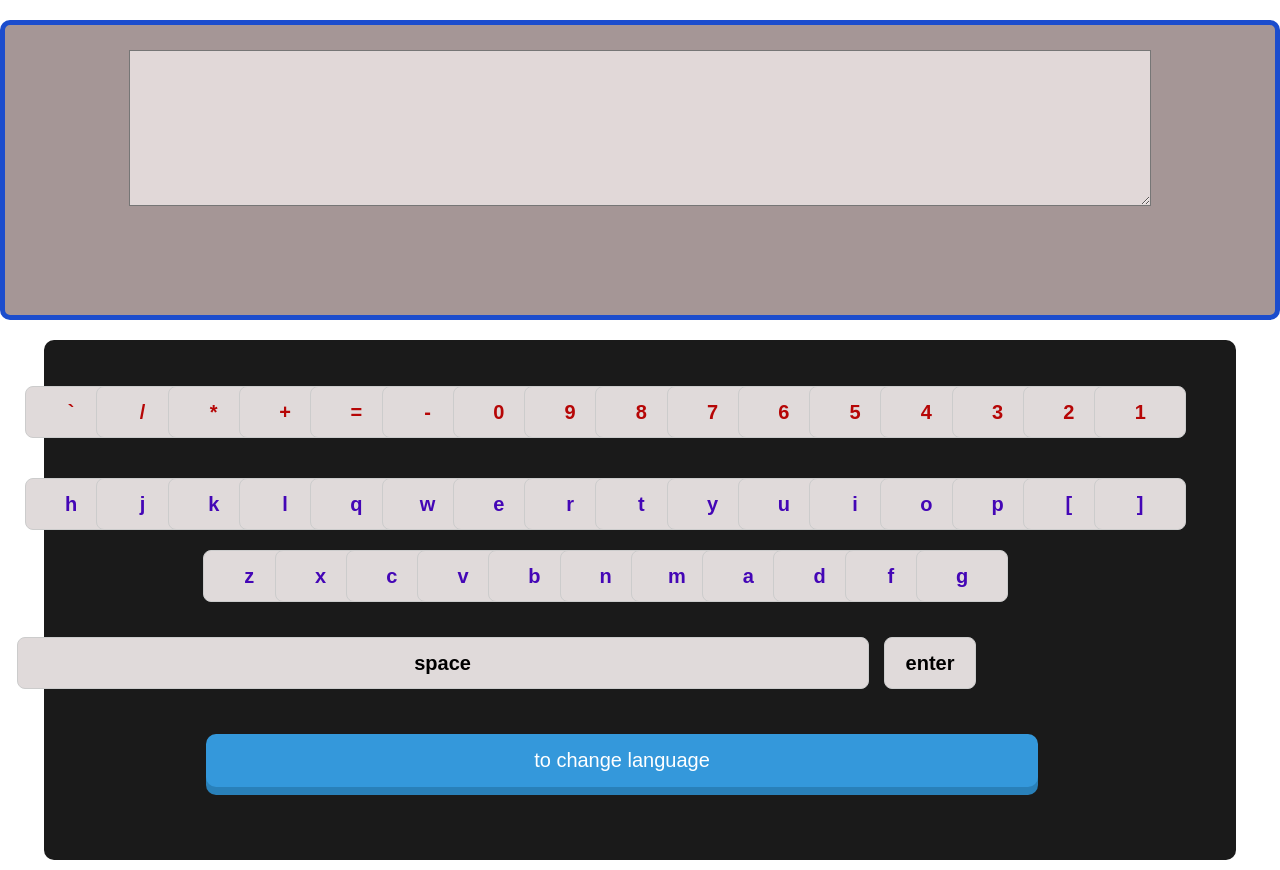
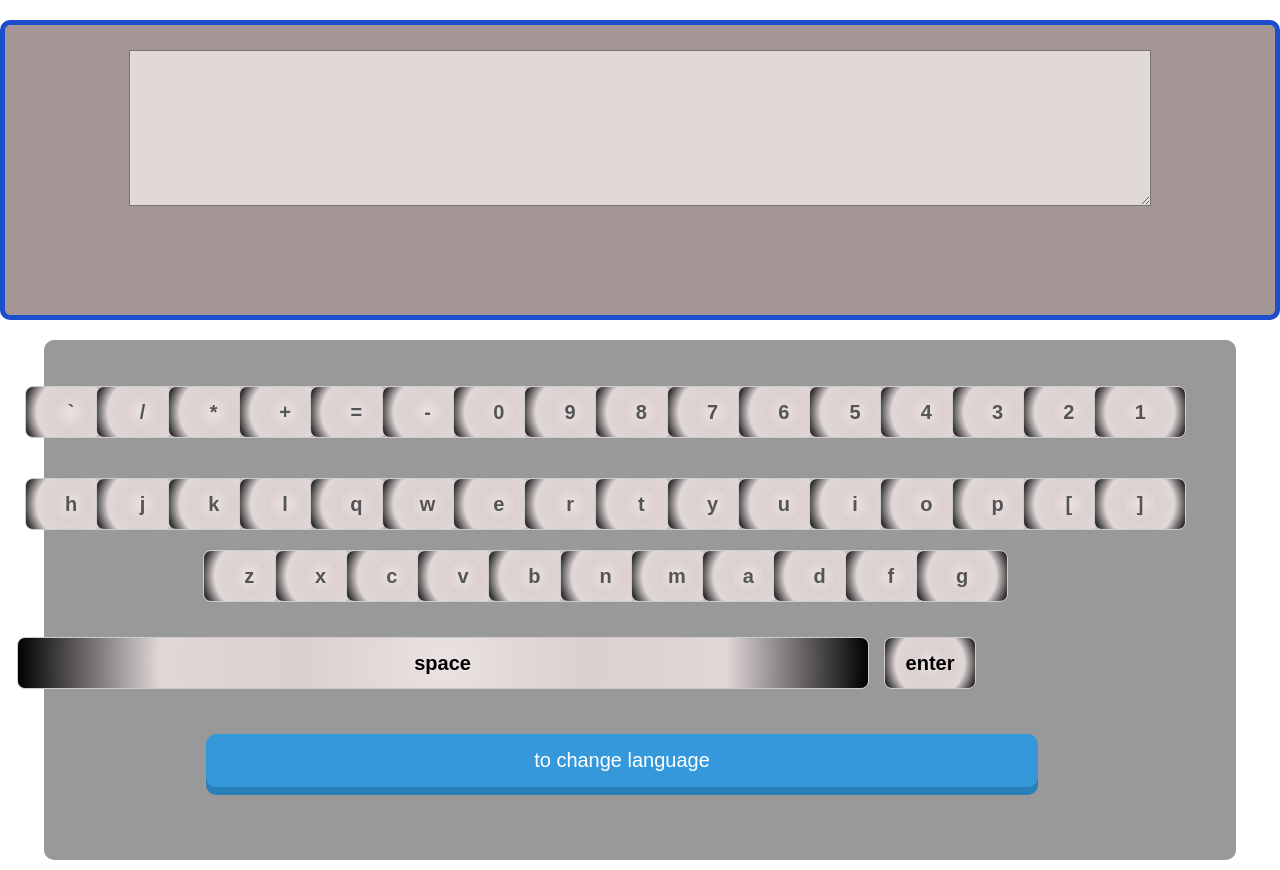
Before and after one commit to EOSHUA/simple-keyboard, a React (Create React App) app: page / in a window 1280 px wide. Built offline with nearby package versions, Linux system fonts and the light colour scheme.

Commit message:
fix color

```diff
--- a/src/App.js
+++ b/src/App.js
@@ -1,38 +1,29 @@
-
 import './App.css';
-import Keys from './components/keys'
+import Keys from './components/keys';
 import Screen from './components/screen';
 import Word from './components/word';
 import React, { useState } from "react";
 
-
 function App() {
+  const [isEnglish, setLanguage] = useState(true);
+  const [currentLetters, setCurrentLetters] = useState(" ");
 
   let keyboard;
   let keyboardNumber = "1234567890-=+*/`".split("");
 
-  const [isEnglish, setLangeuge] = useState(true);
-  const [currentLetters, setCurrentLetters] = useState(" ")
-
   if (isEnglish) {
     keyboard = "[]poiuytrewqlkjhgfdamnbvcxz".split("");
-
-  }
-  else {
+  } else {
     keyboard = "אבגדהוזחטיכךלמנסעפףצץקרשת".split("");
   }
+
   return (
-
     <div className="App">
-
       <Screen currentText={currentLetters} />
-
       <Keys>
         <div className="numberKeys">
           {keyboardNumber.map((item, index) => (
             <Word key={index} letter={item} myOnClick={() => setCurrentLetters(currentLetters + item)} />
-
-
           ))}
         </div>
         <br></br>
@@ -40,11 +31,10 @@ function App() {
         <div className="letterKeys">
           {keyboard.map((item, index) => (
             <Word key={index} letter={item} myOnClick={() => setCurrentLetters(currentLetters + item)} />
-
-
           ))}
         </div>
         <div className='button'>
+
 
           <div className='enter'>
             <Word letter="enter" myOnClick={() => setCurrentLetters(currentLetters + '\n')} />
@@ -53,26 +43,19 @@ function App() {
             <Word letter="space" myOnClick={() => setCurrentLetters(currentLetters + '\u00A0')} />
           </div>
 
-
-
           <div className='delete'>
             <Word letter="delete" myOnClick={() => setCurrentLetters(currentLetters.slice(0, -1))} />
           </div>
 
-
           <div className='clear'>
             <Word letter="clear" myOnClick={() => setCurrentLetters("")} />
           </div>
-
         </div>
 
-        <button id="changLanguage" onClick={() => setLangeuge(!isEnglish)}>to change language</button>
+        <button id="changLanguage" onClick={() => setLanguage(!isEnglish)}>to change language</button>
+      </Keys>
+    </div>
+  );
+}
 
-      </Keys>
-
-
-
-    </div>
-  )
-}
 export default App;
--- a/src/components/components.css
+++ b/src/components/components.css
@@ -1,10 +1,12 @@
 body {
     text-align: center;
 }
+
 .word {
     height: 50px;
     width: 90px;
     background-color: #e0dada;
+    background-image: radial-gradient(circle,rgb(234, 226, 226),rgb(220, 207, 207),rgb(224, 215, 215),black);
     border: 1px solid #ccc;
     border-radius: 8px;
     text-align: center;
@@ -14,22 +16,25 @@ body {
     font-size: 20px;
 
 }
-.word:hover{
+
+.word:hover {
     background-color: #8394a0;
     transform: translateY(-2px);
 
 }
+
 #container {
     display: inline-block;
     margin: auto 0.5%;
     width: 5%;
 
 }
+
 .Keys {
     direction: rtl;
-    background-color: #1a1a1a;
+    background-color: #999;
     display: flex;
-    margin:  10px auto;
+    margin: 10px auto;
     width: 90%;
     height: 480px;
     padding: 20px;
@@ -39,12 +44,13 @@ body {
 
 }
 
-.numberKeys{
-   color: #b60606;
+.numberKeys {
+    color: #555;
 
 }
-.letterKeys{
-    color: #4406b6;
+
+.letterKeys {
+    color: #555;
 }
 
 .screen {
@@ -56,16 +62,17 @@ body {
     border-radius: 10px;
     box-sizing: border-box;
 }
-textarea{
+
+textarea {
     background-color: #e1d8d8;
     width: 80%;
     height: 150px;
     margin: 2%;
-  font-size: 20px;
+    font-size: 20px;
 
 }
 
-#changLanguage{
+#changLanguage {
     margin-top: 20px;
     cursor: pointer;
     color: #fff;
@@ -77,30 +84,31 @@ textarea{
     transition: background-color 0.3s, transform 0.1s;
     box-shadow: 0 8px #2980b9;
     width: 70%;
- }
+}
 
 #changLanguage:hover {
     background-color: #2980b9;
     transform: translateY(-2px);
     box-shadow: 0 12px 16px 0 rgba(324, 80, 180, 10.80), 0 17px 50px 0 rgba(0, 0, 0, 0.19);
 }
-.space{
-   display: flex;
+
+.space {
+    display: flex;
 
 }
-.enter{
+
+.enter {
     display: flex;
-    margin-right:18% ;
+    margin-right: 18%;
 }
 
-.button{
+.button {
     padding: 15px 30px;
     border-radius: 10px;
     font-size: 20px;
-    transition: background-color 0.3s, transform 0.1s;
 
     width: 98%;
-    display:flex ;
+    display: flex;
     gap: 1%;
 
 }
--- a/src/components/screen.jsx
+++ b/src/components/screen.jsx
@@ -1,9 +1,9 @@
 import React from 'react';
 
-    function Screen({currentText }) {
+    function Screen({currentText,style }) {
         return (
-            <div className="screen">
-                 <textarea value={currentText}  />
+            <div className="screen" style={style}>
+                 <textarea  value={currentText}  />
             </div>
         );
     }
```
Lines whose indentation alone changed are shown as unchanged.
